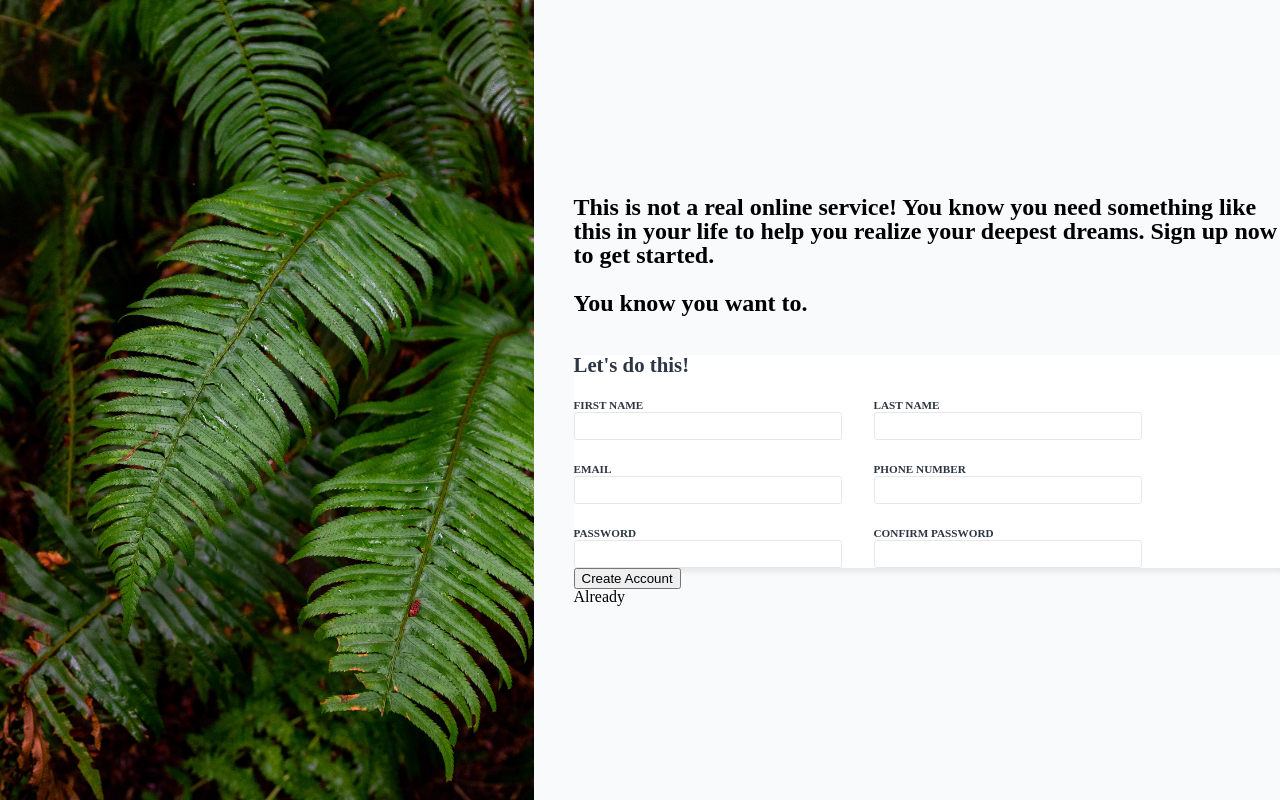
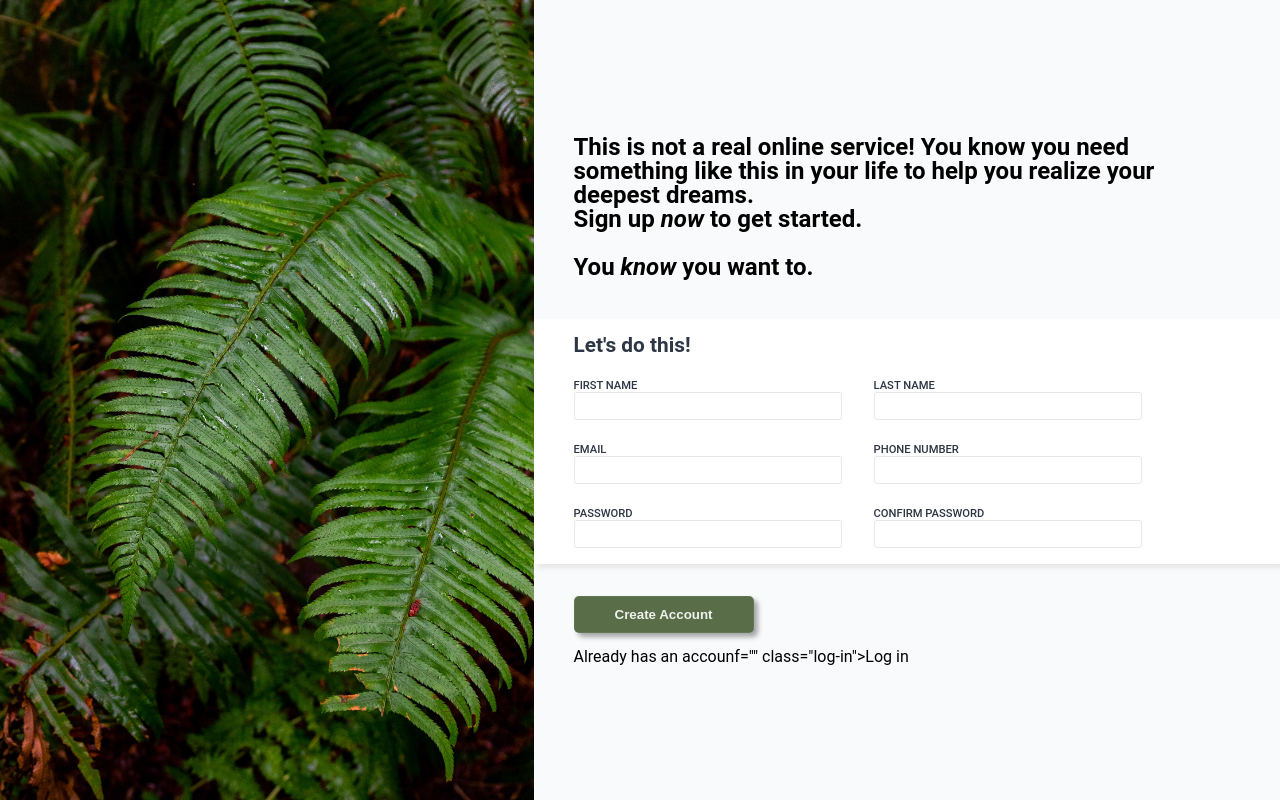
Before and after one commit to aldinash/form, a plain HTML site: page index.html in a window 1280 px wide. Drawn offline with Linux system fonts and the light colour scheme.

Commit message:
finished the layout for form

```diff
--- a/index.html
+++ b/index.html
@@ -11,10 +11,10 @@
         <img src="img/photo-1585202900225-6d3ac20a6962.webp" alt="image">
         <div class="right-side">
             <h1 id="title-main">
-                This is not a real online service! You know you need something like this in your life to help you realize your deepest dreams.
-                Sign up now to get started.
+                This is not a real online service! You know you need something like this in your life to help you realize your deepest dreams.<br>
+                Sign up <em>now</em> to get started.
             </h1>
-            <h1 id="title-second">You know you want to.</h1>
+            <h1 id="title-second">You <em>know</em> you want to.</h1>
             <form action="" method="get" class="main-form">
                 <div class="form-body">
                     <h1 id="form-title">Let's do this!</h1>
@@ -51,7 +51,7 @@
                 </div>
                 <button type="submit" class="create-account">Create Account</button>
             </form>
-            <p>Already</p>
+            <p class="have-an-account">Already has an accounf="" class="log-in">Log in</a></p>
         </div>
     </div>
 </body>
--- a/style.css
+++ b/style.css
@@ -47,8 +47,17 @@ table {
 	border-spacing: 0;
 }
 
+@font-face {
+    font-family: customFont;
+    src: url(./fonts/Norse-Bold.otf);
+}
+
+em {
+    font-style: italic;
+}
+
 :root {
-    font-family: 'Times New Roman', sans-serif;
+    font-family: 'Roboto';
     box-sizing: border-box;
 }
 
@@ -66,7 +75,6 @@ img {
 .right-side {
     display: flex;
     flex-direction: column;
-    padding: 0 0 0 2.5rem;
 }
 
 .right-side > h1 {
@@ -82,6 +90,12 @@ img {
     margin-bottom: 2.5rem;
 }
 
+#title-main,
+#title-second {
+    margin-left: 2.5rem;
+    margin-right: 5em;
+}
+
 .form-body {
     color: #2D3644;
     background-color: white;
@@ -89,6 +103,7 @@ img {
     flex-direction: column;
     gap: 1.5rem;
     box-shadow: 4px 4px 5px rgba(196, 193, 193, 0.342);
+    padding: 1rem 2.5rem;
 }
 
 #form-title {
@@ -126,3 +141,30 @@ input:focus {
     box-shadow: 4px 4px 5px rgba(0, 0, 0, 0.342);
     outline: none;
 }
+
+.create-account {
+    background-color: #596D48;
+    color: rgba(255, 255, 255, 0.903);
+    font-weight: 550;
+    margin-top: 2rem;
+    margin-left: 2.5rem;
+    padding: 10px 40px;
+    border-radius: 5px;
+    border: 1px solid #e5e7eb13;
+    box-shadow: 4px 4px 5px rgba(0, 0, 0, 0.342);
+}
+
+.create-account:hover {
+    background-color: #323c29;
+}
+
+.have-an-account {
+    margin-left:2.5em;
+    margin-top: 1em;
+}
+
+.log-in {
+    font-weight: bold;
+    text-decoration: none;
+    color: #596D48
+}
```
Also changed, not shown: fonts/Norse-Bold.otf (added).
